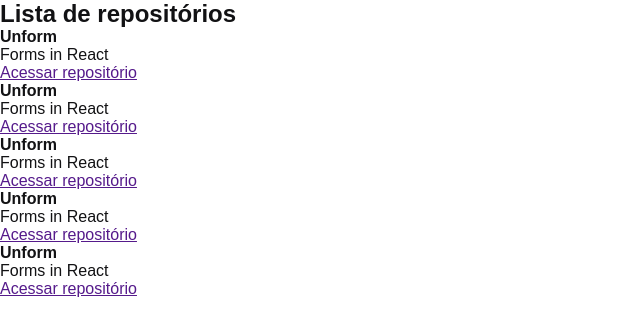
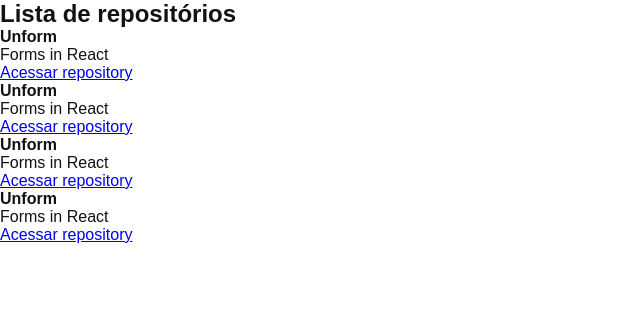
Before and after one commit to raphaeldevs/github-explorer, a React app: page / in a window 1280 px wide. Shown: the top 336 px of the page, without its empty margins (0-640 px from the left). Built offline with nearby package versions, Linux system fonts and the light colour scheme.

Commit message:
understanding react props

```diff
--- /dev/null
+++ b/src/components/RepositoryItem.jsx
@@ -0,0 +1,10 @@
+export function RepositoryItem({ repository }) {
+  return (
+    <li>
+      <strong>{ repository.name ?? 'Default'}</strong>
+      <p>{ repository.description }</p>
+
+      <a href={ repository.link } target="_blank">Acessar repository</a>
+    </li>
+  )
+}
--- a/src/components/RepositoryList.jsx
+++ b/src/components/RepositoryList.jsx
@@ -1,4 +1,10 @@
-const repositoryName = 'Unform'
+import { RepositoryItem } from "./RepositoryItem"
+
+const repository = {
+  name: 'Unform',
+  description: 'Forms in React',
+  link: 'https://github.com/unform/unform'
+}
 
 export function RepositoryList() {
   return (
@@ -6,46 +12,22 @@
       <h1>Lista de repositórios</h1>
 
       <ul>
-        <li>
-          <strong>{repositoryName}</strong>
-          <p>Forms in React</p>
+        <RepositoryItem
+          repository={repository}
+        />
 
-          <a href="">
-            Acessar repositório
-          </a>
-        </li>
-        <li>
-          <strong>{repositoryName}</strong>
-          <p>Forms in React</p>
+        <RepositoryItem
+          repository={repository}
+        />
 
-          <a href="">
-            Acessar repositório
-          </a>
-        </li>
-        <li>
-          <strong>{repositoryName}</strong>
-          <p>Forms in React</p>
+        <RepositoryItem
+          repository={repository}
+        />
 
-          <a href="">
-            Acessar repositório
-          </a>
-        </li>
-        <li>
-          <strong>{repositoryName}</strong>
-          <p>Forms in React</p>
+        <RepositoryItem
+          repository={repository}
+        />
 
-          <a href="">
-            Acessar repositório
-          </a>
-        </li>
-        <li>
-          <strong>{repositoryName}</strong>
-          <p>Forms in React</p>
-
-          <a href="">
-            Acessar repositório
-          </a>
-        </li>
       </ul>
     </section>
   )
```
